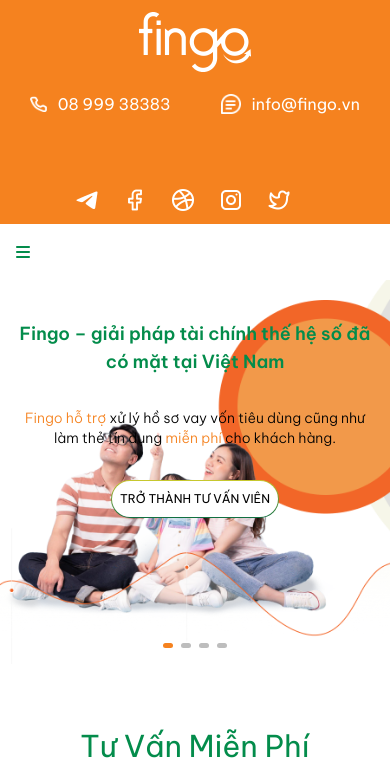
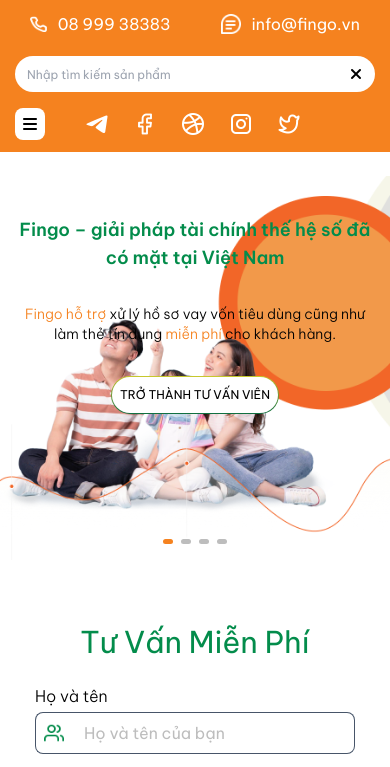
Before and after one commit to lincoln041298/fingoofficial, a website: page src/index.html in a window 390 px wide. Shown: the top 767 px of the page. Drawn offline with nearby package versions, Linux system fonts and the light colour scheme.

Commit message:
fix mobile

```diff
--- a/src/index.html
+++ b/src/index.html
@@ -24,12 +24,12 @@
     <title>Homepage - Fingo</title>
   </head>
   <body>
-    <header class="relative">
+    <header class="fixed left-0 right-0 z-10 lg:relative">
       <section class="bg-primaryOrange">
         <div
           class="max-w-containerMax mx-auto py-3 flex flex-col lg:flex-row gap-y-5 lg:gap-y-0 justify-between items-center"
         >
-          <p class="w-28 h-[60px]">
+          <p class="w-28 h-[60px] hidden lg:block">
             <img src="../img/Logo.png" alt="Logo fingo" />
           </p>
           <div class="flex items-center">
@@ -49,27 +49,34 @@
               info@fingo.vn</a
             >
           </div>
-          <div class="social flex flex-col lg:flex-row items-center">
-            <div class="flex items-center">
+          <div
+            class="social flex flex-col lg:flex-row items-center w-full lg:w-auto"
+          >
+            <div class="flex items-center w-full">
               <input
-                class="text-sm placeholder:text-xs py-2 pl-3 pr-5 rounded-full focus-visible:outline-none md:w-0 visible lg:invisible transition-all duration-200 ease-in-out opacity-0"
+                class="text-sm placeholder:text-xs py-2 pl-3 pr-8 rounded-full focus-visible:outline-none w-full lg:w-0 visible lg:invisible transition-all duration-200 ease-in-out opacity-100 lg:opacity-0"
                 id="search"
                 type="text"
                 placeholder="Nhập tìm kiếm sản phẩm"
               />
               <i
-                class="fa-solid fa-xmark -ml-4 invisible z-10"
+                class="fa-solid fa-xmark -ml-8 lg:invisible p-2 cursor-pointer"
                 id="closesearch"
               ></i>
             </div>
             <div
-              class="flex items-center justify-center mt-4 lg:mt-0 -ml-10 md:ml-0"
-            >
-              <a class="w-6 hidden lg:block" id="btnSearch">
+              class="flex items-center justify-start lg:justify-center mt-4 lg:mt-0 w-full lg:w-auto"
+            >
+              <a class="w-6 cursor-pointer hidden lg:block" id="btnSearch">
                 <img src="../img/iconSearch.png" alt="icon social" />
               </a>
               <p class="h-[18px] w-[1px] bg-white ml-2 hidden lg:block"></p>
-              <a class="w-6 ml-4">
+              <div
+                class="py-1 px-2 rounded-lg bg-white inline-block md:hidden menu-opennav relative"
+              >
+                <i class="fa-solid fa-bars text-black" id="menu-opennav"></i>
+              </div>
+              <a class="w-6 ml-10 lg:ml-4">
                 <img src="../img/icontelegram.png" alt="icon social" />
               </a>
               <a class="w-6 ml-6">
@@ -89,20 +96,22 @@
         </div>
       </section>
       <section>
-        <div class="p-4 inline-block md:hidden menu-opennav">
-          <i class="fa-solid fa-bars text-primaryGreen" id="menu-opennav"></i>
-        </div>
         <nav
           class="active-menu max-w-containerMax mx-auto md:py-[17px] nav-menu"
         >
           <ul
-            class="list-menu uppercase flex flex-col md:flex-row justify-start md:justify-between items-start md:items-center text-base font-normal hover:cursor-pointer fixed top-0 left-0 md:relative z-20 bg-[#014452] md:bg-white text-white md:text-black h-screen md:h-auto px-5 md:px-0 py-5 md:py-0"
+            class="list-menu uppercase flex flex-col lg:flex-row justify-start md:justify-between items-start md:items-center text-base font-normal hover:cursor-pointer fixed top-0 left-0 md:relative z-20 bg-[#014452] md:bg-white text-white md:text-black h-screen md:h-auto px-5 md:px-0 py-5 md:py-0"
             id="list-menu"
           >
             <li class="block md:hidden ml-auto">
               <button class="close-button" id="close-button">
                 <i class="fa-solid fa-xmark"></i>
               </button>
+            </li>
+            <li>
+              <p class="w-28 h-[60px] block lg:hidden">
+                <img src="../img/Logo.png" alt="Logo fingo" />
+              </p>
             </li>
             <li class="active py-3 md:py-0">trang chủ</li>
             <li class="py-3 md:py-0">đăng ký vay tiền</li>
@@ -117,7 +126,7 @@
       </section>
     </header>
     <main>
-      <section class="banner-slideonTop md:relative">
+      <section class="banner-slideonTop md:relative pt-44 md:pt-0">
         <div class="manager-imagebanners">
           <div class="swiper mySwiper">
             <div class="swiper-wrapper">
--- a/src/style.css
+++ b/src/style.css
@@ -163,7 +163,7 @@
     display: none;
   }
 
-  @media screen and (min-width: 769px) {
+  @media screen and (min-width: 1024px) {
     .active-menu {
       display: block;
     }
```
Also changed, not shown: dist/output.css.
